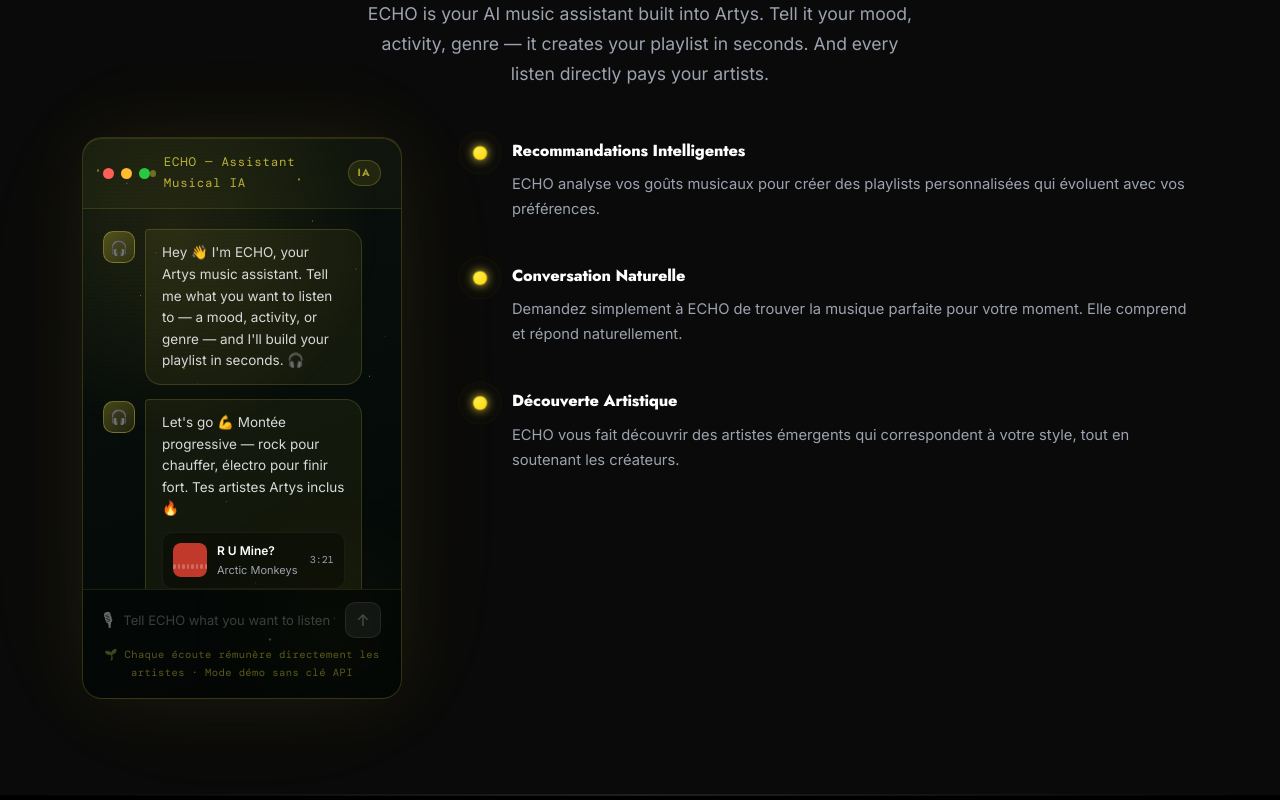
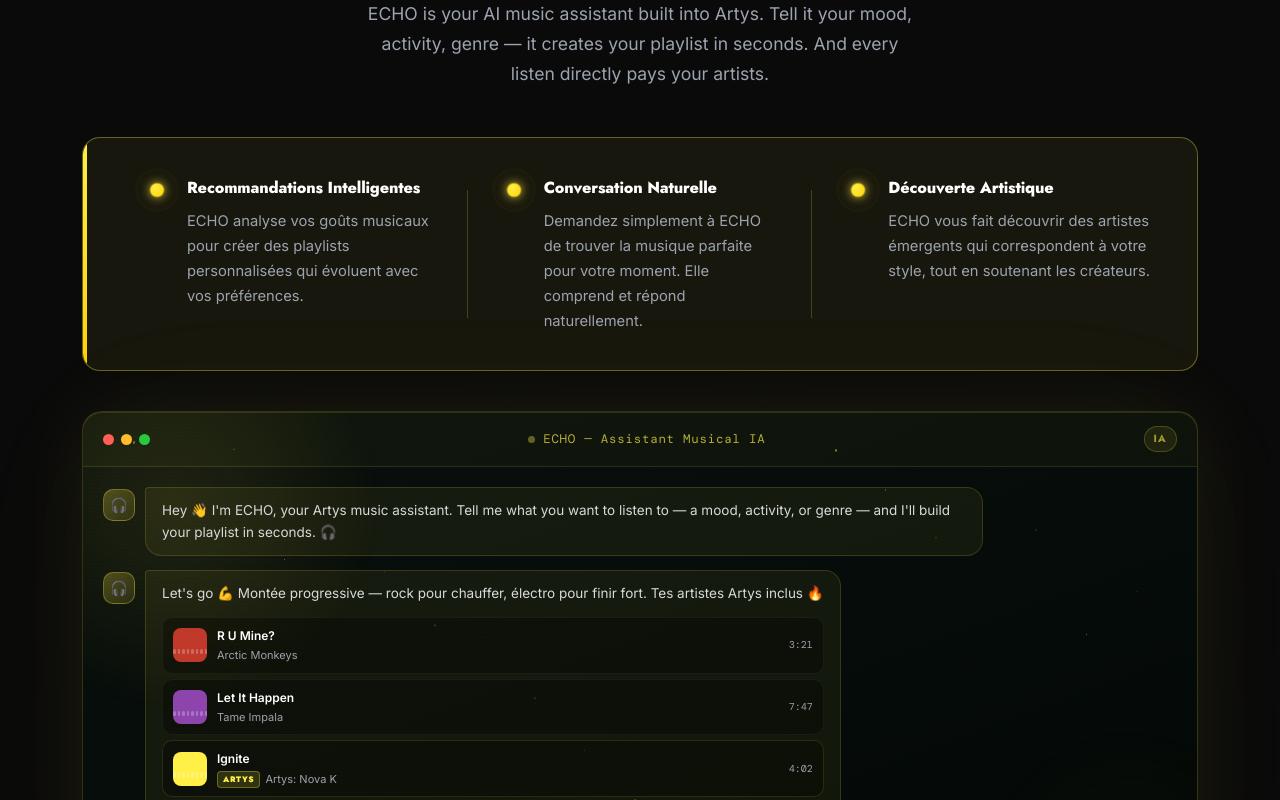
Before and after one commit to 5c0rp264/artys-for-fans, a React (Vite) app: page / in a window 1280 px wide. Shown: the part 1460-2260 px from the top of the page. Built offline with nearby package versions, Linux system fonts and the light colour scheme.

Commit message:
feat: ECHO section — bloc jaune 3 features en haut (style problem-block), terminal pleine largeur en dessous

```diff
--- a/src/components/sections/EchoSection.tsx
+++ b/src/components/sections/EchoSection.tsx
@@ -419,7 +419,7 @@
   );
 }
 
-// ─── 3 Features avec mini-orb ─────────────────────────────────────────────────
+// ─── 3 Features avec mini-orb (bloc jaune) ────────────────────────────────────
 function EchoFeatures() {
   const features = [
     {
@@ -437,9 +437,9 @@
   ];
 
   return (
-    <div className="echo-features-col">
+    <div className="echo-features-3col">
       {features.map((feat, i) => (
-        <div key={i} className="echo-feature-item" data-anim>
+        <div key={i} className="echo-feature-card">
           {/* Mini orb pulsante jaune */}
           <div className="echo-mini-orb-wrap" aria-hidden="true">
             <div className="echo-mini-orb-ring echo-mini-orb-ring-2" />
@@ -490,17 +490,14 @@
           <p className="echo-section-sub" data-anim>{t('echo.subtitle')}</p>
         </div>
 
-        {/* Layout 2 colonnes : terminal ECHO à gauche, 3 features à droite */}
-        <div className="echo-main-grid" data-anim>
+        {/* Bloc jaune features */}
+        <div className="echo-features-block" data-anim>
+          <EchoFeatures />
+        </div>
 
-          {/* Colonne gauche — terminal chat interactif */}
-          <div className="echo-chat-col">
-            <EchoTerminal />
-          </div>
-
-          {/* Colonne droite — 3 features avec mini-orb */}
-          <EchoFeatures />
-
+        {/* Terminal ECHO pleine largeur */}
+        <div className="echo-terminal-wrap" data-anim>
+          <EchoTerminal />
         </div>
 
       </div>
--- a/src/index.css
+++ b/src/index.css
@@ -1631,11 +1631,11 @@
 
 /* ── Terminal wrap pleine largeur ────────────────────────── */
 .echo-terminal-wrap {
-  max-width: 860px;
+  max-width: 100%;
   margin: 0 auto 48px;
 }
 
-/* ── Layout 2 colonnes ECHO ──────────────────────────────── */
+/* ── Legacy grid (conservé pour compatibilité) ───────────── */
 .echo-main-grid {
   display: grid;
   grid-template-columns: 320px 1fr;
@@ -1643,15 +1643,60 @@
   align-items: start;
   margin-top: 48px;
 }
-.echo-phone-col {
-  position: sticky;
-  top: 100px;
-}
-.echo-chat-col {
-  min-width: 0;
-}
-
-/* ── Echo features col ───────────────────────────────────── */
+.echo-phone-col { position: sticky; top: 100px; }
+.echo-chat-col  { min-width: 0; }
+
+/* ── Bloc jaune 3 features (nouveau layout) ──────────────── */
+.echo-features-block {
+  margin-bottom: 40px;
+}
+
+/* Conteneur carte jaune globale */
+.echo-features-3col {
+  display: grid;
+  grid-template-columns: repeat(3, 1fr);
+  gap: 0;
+  background: rgba(255, 239, 71, 0.06);
+  border: 1.5px solid rgba(255, 239, 71, 0.35);
+  border-radius: 18px;
+  padding: 36px 40px;
+  position: relative;
+  overflow: hidden;
+}
+/* Accent barre gauche jaune */
+.echo-features-3col::before {
+  content: '';
+  position: absolute;
+  left: 0; top: 0; bottom: 0;
+  width: 4px;
+  background: linear-gradient(180deg, #ffef47, #ffd000);
+  border-radius: 18px 0 0 18px;
+}
+
+/* Séparateur vertical entre cards */
+.echo-feature-card {
+  display: flex;
+  align-items: flex-start;
+  gap: 16px;
+  padding: 0 32px;
+  position: relative;
+}
+.echo-feature-card:first-child {
+  padding-left: 20px;
+}
+.echo-feature-card:last-child {
+  padding-right: 0;
+}
+/* Ligne séparatrice */
+.echo-feature-card:not(:last-child)::after {
+  content: '';
+  position: absolute;
+  right: 0; top: 10%; bottom: 10%;
+  width: 1px;
+  background: rgba(255, 239, 71, 0.2);
+}
+
+/* ── Echo features col (fallback vertical) ───────────────── */
 .echo-features-col {
   display: flex;
   flex-direction: column;
@@ -2070,6 +2115,22 @@
     position: static;
     display: flex;
     justify-content: center;
+  }
+  /* Bloc features : 1 colonne sur mobile */
+  .echo-features-3col {
+    grid-template-columns: 1fr;
+    padding: 28px 24px;
+    gap: 28px;
+  }
+  .echo-feature-card {
+    padding: 0;
+  }
+  .echo-feature-card:not(:last-child)::after {
+    display: none;
+  }
+  .echo-feature-card:not(:last-child) {
+    padding-bottom: 28px;
+    border-bottom: 1px solid rgba(255,239,71,0.15);
   }
 }
 
```
